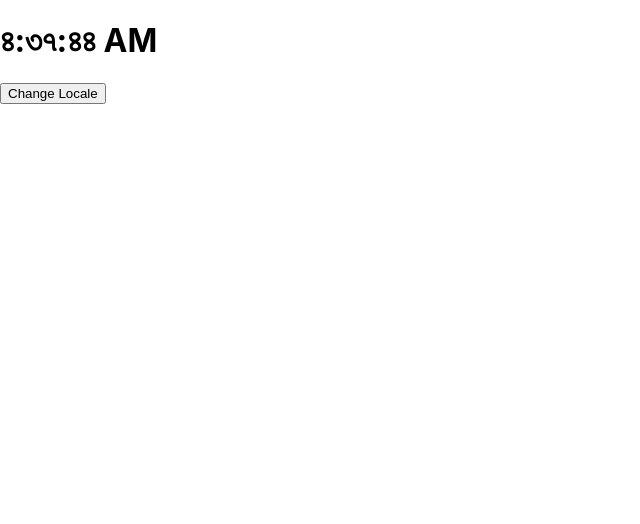
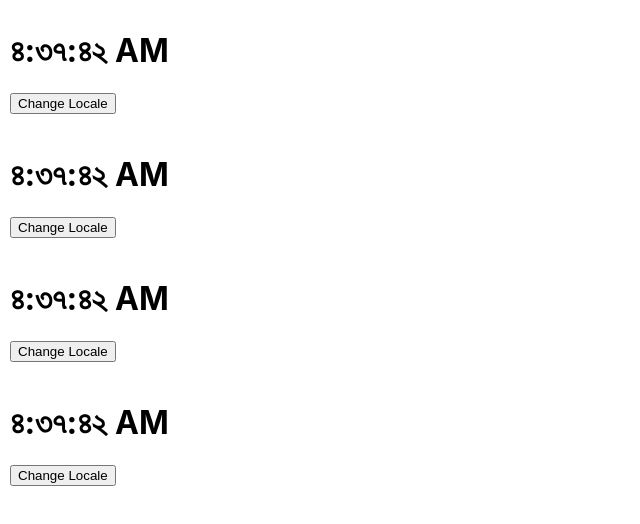
Before and after one commit to AdamBinShowkot/react-core, a React (Create React App) app: page / in a window 1280 px wide. Shown: the top 524 px of the page, without its empty margins (0-640 px from the left). Built offline with nearby package versions, Linux system fonts and the light colour scheme.

Commit message:
Conditional Rendering & Unique Key

```diff
--- a/src/App.js
+++ b/src/App.js
@@ -1,10 +1,14 @@
 import Clock from "./components/Clock";
 
 function App() {
-  console.log("App Component rendered");
+  const myArr=[1,2,3,4];
   return (
     <>
-      <Clock/>
+      {
+        myArr.length?myArr.map((data)=>{
+          return <Clock key={data}/>
+        }):""
+      }
     </>
   );
 }
--- a/src/components/Button.js
+++ b/src/components/Button.js
@@ -14,7 +14,7 @@ class Button extends React.Component{
         console.log('Button Component Rendered');
         const {locale,handleLocale,children}=this.props
         return(
-            <button onClick={()=>handleLocale(locale)}>
+            <button onClick={()=>handleLocale()}>
                 {children}
             </button>
         )
--- a/src/components/Clock.js
+++ b/src/components/Clock.js
@@ -1,5 +1,6 @@
 import React from 'react';
 import Button from './Button';
+import Conditionallabel from './ConditionalLabel';
 
 
 class Clock extends React.Component{
@@ -11,21 +12,20 @@ class Clock extends React.Component{
     componentDidMount=()=>{
         this.clockTimer=setInterval(()=>this.tick(),1000);
     }
-    handleChangeLocale=(locale)=>{
-        // this.setState((state)=>{
-        //     if(state.locale==="bn-BD"){
-        //         return{
-        //             ...state,
-        //             locale:'en-US'
-        //         }
-        //     }else{
-        //         return{
-        //             ...state,
-        //             locale:'bn-BD'
-        //         }
-        //     }
-        // })
-        this.setState({locale})
+    handleChangeLocale=()=>{
+        this.setState((state)=>{
+            if(state.locale==="bn-BD"){
+                return{
+                    ...state,
+                    locale:'en-US'
+                }
+            }else{
+                return{
+                    ...state,
+                    locale:'bn-BD'
+                }
+            }
+        })
     }
     tick=()=>{
         this.setState({
@@ -38,10 +38,10 @@ class Clock extends React.Component{
     }
 
     render(){
-        console.log("Clock Component Rendered");
+
         return(
             <>
-                <div>
+                <div style={{padding:"10px"}}>
                     <h1 className='heading'>
                         <span>
                             {
@@ -51,7 +51,8 @@ class Clock extends React.Component{
                     </h1>
                     <Button handleLocale={this.handleChangeLocale} locale='en-US'>
                         Change Locale
-                    </Button>
+                    </Button><br/>
+                    <Conditionallabel isShow={false} />
                 </div>
             </>
         )
--- /dev/null
+++ b/src/components/ConditionalLabel.js
@@ -0,0 +1,17 @@
+import React from 'react';
+
+class Conditionallabel extends React.Component{
+    render(){
+        const {isShow}=this.props;
+
+        if(isShow){
+            return(
+                <>
+                    label is show!
+                </>
+            )
+        }
+        return;
+    }
+}
+export default Conditionallabel;
```
